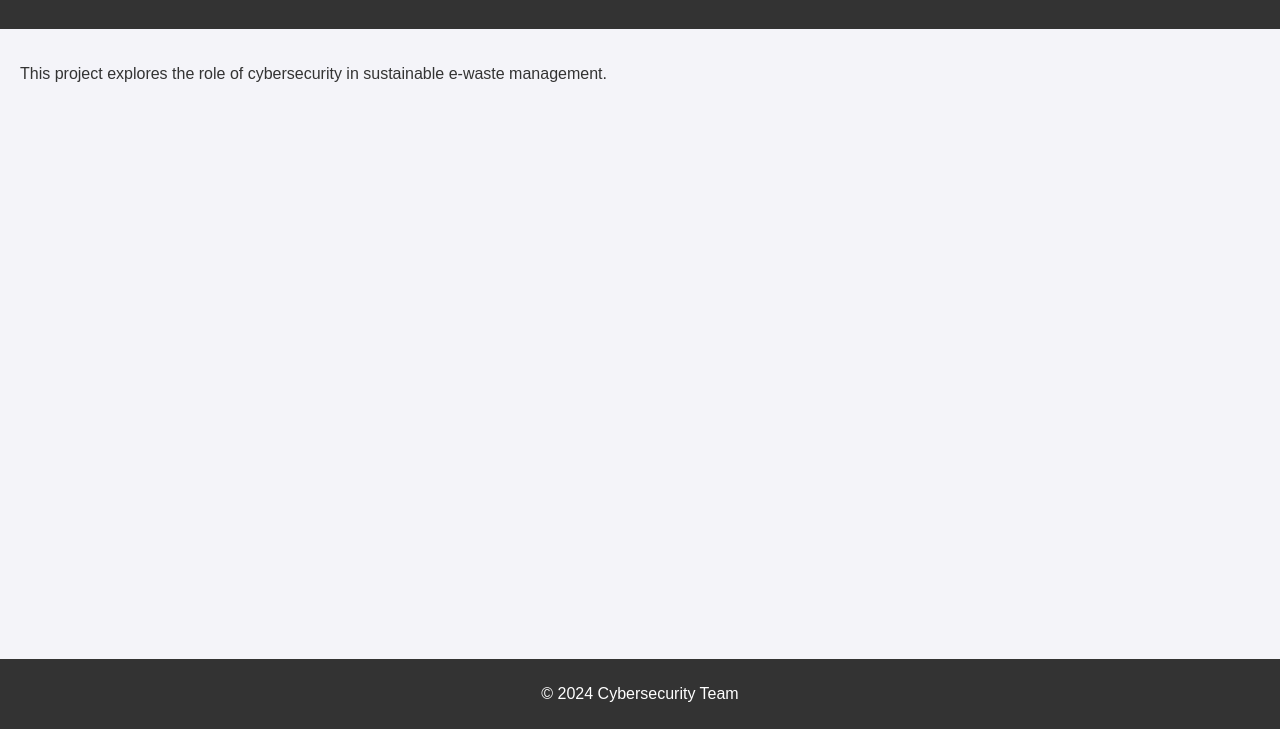
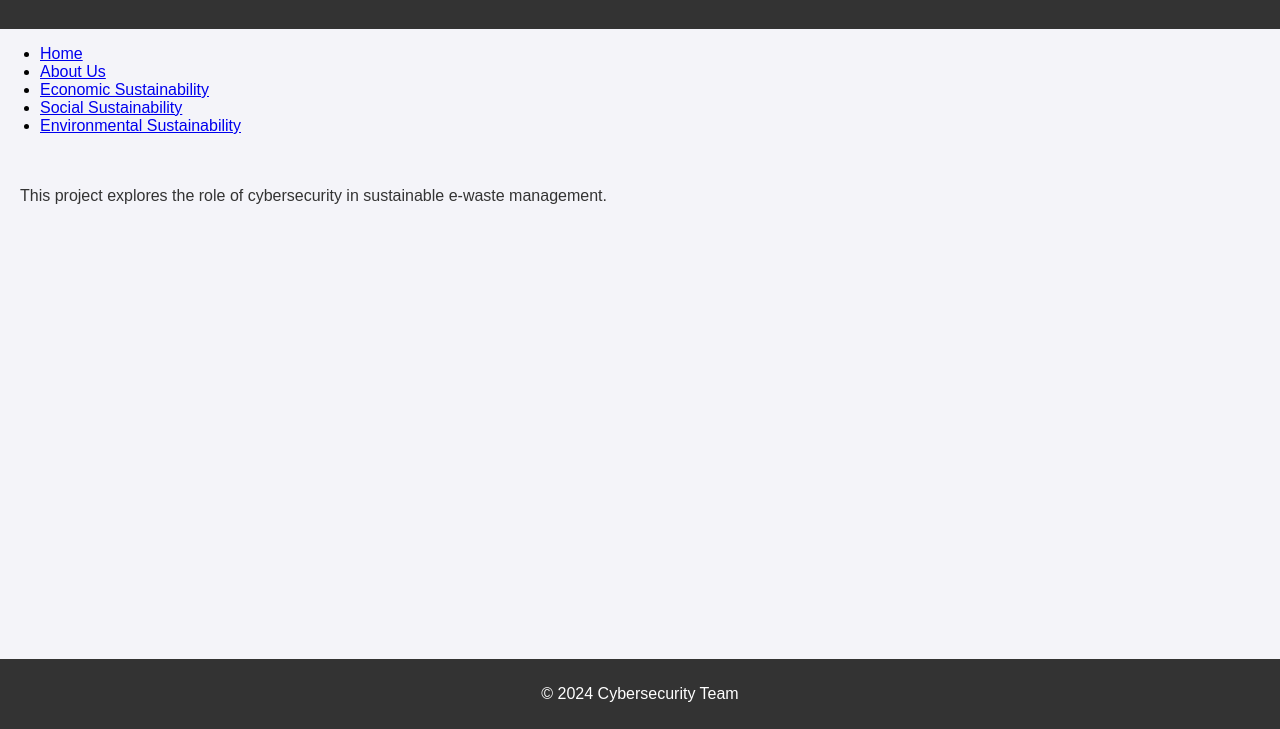
Before and after one commit to BenitoJuarez189/cybersecurity-ewaste-site, a plain HTML site: page index.html in a window 1280 px wide. Shown: the part 71-800 px from the top of the page. Drawn offline with Linux system fonts and the light colour scheme.

Commit message:
Update index.html

```diff
--- a/index.html
+++ b/index.html
@@ -10,7 +10,16 @@
     <header>
         <h1>Welcome to Our Cybersecurity and E-Waste Management Project</h1>
     </header>
-    <main>
+    <nav>
+    <ul>
+        <li><a href="index.html">Home</a></li>
+        <li><a href="about.html">About Us</a></li>
+        <li><a href="economic.html">Economic Sustainability</a></li>
+        <li><a href="social.html">Social Sustainability</a></li>
+        <li><a href="environment.html">Environmental Sustainability</a></li>
+    </ul>
+</nav>
+<main>
         <p>This project explores the role of cybersecurity in sustainable e-waste management.</p>
         <!-- Add more content as needed -->
     </main>
```
